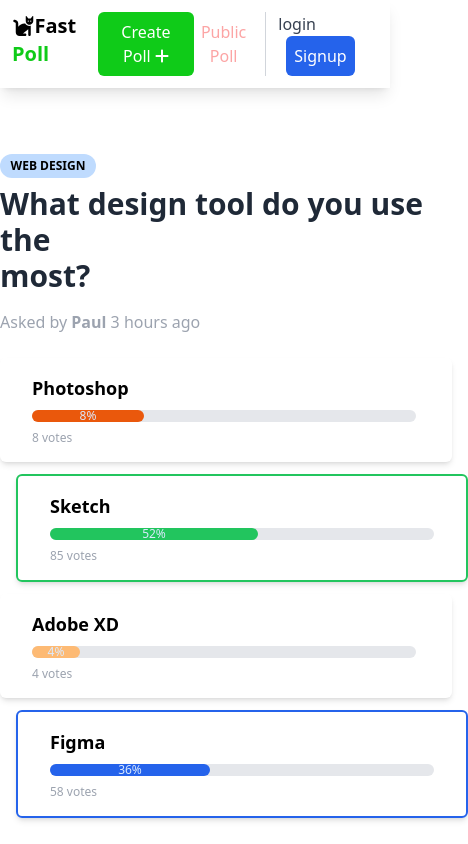
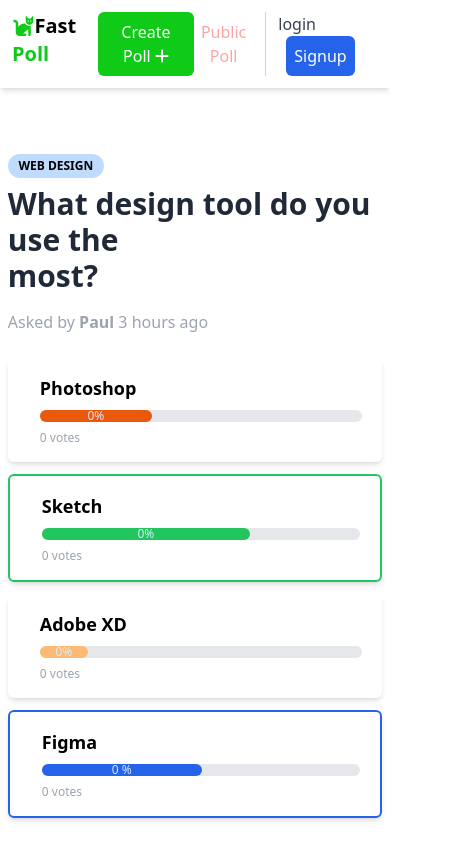
Before and after one commit to Paulhakeem/vote-app, a Vue app: page / in a window 390 px wide. Shown: the top 844 px of the page, 468 px wide, since content can reach past the window. Built offline with nearby package versions, Linux system fonts and the light colour scheme.

Commit message:
Making it responsive

```diff
--- a/src/assets/main.css
+++ b/src/assets/main.css
@@ -1,3 +1,13 @@
 @tailwind base;
 @tailwind components;
 @tailwind utilities;
+
+
+@media screen and (max-width: 500px) {
+    .vote {
+       width: 96%;
+    }
+    .bar {
+        width: 94%;
+    }
+}
--- a/src/components/Body.vue
+++ b/src/components/Body.vue
@@ -1,7 +1,52 @@
-<script setup></script>
+<script setup>
+import { ref } from 'vue';
+
+
+    const percentage = ref(0);
+    const votes = ref(0);
+    const progress = ref(0);
+
+    const percentage1 = ref(0);
+    const votes1 = ref(0);
+    const progress1 = ref(0);
+
+    const percentage2 = ref(0);
+    const votes2 = ref(0);
+    const progress2 = ref(0);
+
+    const percentage3 = ref(0);
+    const votes3 = ref(0);
+    const progress3 = ref(0);
+
+    const increment = () => {
+      percentage.value += 5
+      votes.value += 1
+      progress.value += 10
+    }
+
+    const increment1 = () => {
+      percentage1.value += 5
+      votes1.value += 1
+      progress1.value += 10
+    }
+
+    const increment2 = () => {
+      percentage2.value += 5
+      votes2.value += 1
+      progress2.value += 10
+    }
+
+    const increment3 = () => {
+      percentage3.value += 5
+      votes3.value += 1
+      progress3.value += 10
+    }
+
+
+</script>
 <template>
-    <section class=" flex flex-wrap my-6 justify-evenly">
-        <div class="pt-10">
+    <section class=" flex flex-wrap my-6 justify-evenly ">
+        <div class="vote pt-10">
          <button class="bg-blue-200 rounded-full w-24 h-6 pb-1 uppercase text-xs font-semibold p-1">
         web design
         </button>
@@ -13,40 +58,48 @@
         <span class="font-bold">Paul</span> 3 hours ago</p>
 
 
-        <div class="shadow-md p-4 w-full mb-3 cursor-pointer rounded-md">
+        <div @click="increment"
+            class="shadow-md p-4 w-full mb-3 cursor-pointer rounded-md">
             <h3 class="pl-4 text-lg font-bold">Photoshop</h3>
-            <div class="w-96 bg-gray-200 rounded-full mt-2 ml-4">
-             <div class="bg-orange-600 text-xs font-medium
-             text-blue-100 text-center leading-none rounded-full w-28"> 8%</div>
+            <div class="bar w-96 bg-gray-200 rounded-full mt-2 ml-4">
+             <div :value="progress" :max="100"
+             class="bg-orange-600 text-xs font-medium
+             text-blue-100 text-center leading-none rounded-full w-28">{{ percentage }}%</div>
              </div>
-              <p class="pt-2 text-xs text-gray-400 pl-4">8 votes</p>
+              <p class="pt-2 text-xs text-gray-400 pl-4">{{ votes }} votes</p>
         </div>
 
-        <div class="shadow-md p-4 w-full mb-3 border-2 border-green-500 rounded-md ml-4 cursor-pointer">
+        <div @click="increment1"
+        class="shadow-md p-4 w-full mb-3 border-2 border-green-500 rounded-md cursor-pointer">
             <h3 class="pl-4 text-lg font-bold">Sketch</h3>
-            <div class="w-96 bg-gray-200 rounded-full mt-2 ml-4">
-             <div class="bg-green-500 text-xs font-medium
-             text-blue-100 text-center leading-none rounded-full w-52">52%</div>
+            <div class="bar w-96 bg-gray-200 rounded-full mt-2 ml-4">
+             <div :value="progress1" :max="100"
+              class="bg-green-500 text-xs font-medium
+             text-blue-100 text-center leading-none rounded-full w-52">{{ percentage1 }}%</div>
              </div>
-              <p class="pt-2 text-xs text-gray-400 pl-4">85 votes</p>
+              <p class="pt-2 text-xs text-gray-400 pl-4">{{ votes1 }} votes</p>
         </div>
 
-        <div class="shadow-md p-4 w-full mb-3 cursor-pointer rounded-md">
+        <div @click="increment2"
+        class="shadow-md p-4 w-full mb-3 cursor-pointer rounded-md">
             <h3 class="pl-4 text-lg font-bold">Adobe XD</h3>
-            <div class="w-96 bg-gray-200 rounded-full mt-2 ml-4">
-             <div class="bg-orange-300 text-xs font-medium
-             text-blue-100 text-center leading-none rounded-full w-12"> 4%</div>
+            <div class="bar w-96 bg-gray-200 rounded-full mt-2 ml-4">
+             <div :value="progress2" :max="100"
+             class="bg-orange-300 text-xs font-medium
+             text-blue-100 text-center leading-none rounded-full w-12"> {{ percentage2 }}%</div>
              </div>
-              <p class="pt-2 text-xs text-gray-400 pl-4">4 votes</p>
+              <p class="pt-2 text-xs text-gray-400 pl-4">{{ votes2 }} votes</p>
         </div>
 
-        <div class="shadow-md p-4 w-full mb-3 cursor-pointer rounded-md ml-4 border-2 border-blue-600">
+        <div @click="increment3"
+        class="shadow-md p-4 w-full mb-3 cursor-pointer rounded-md border-2 border-blue-600">
             <h3 class="pl-4 text-lg font-bold">Figma</h3>
-            <div class="w-96 bg-gray-200 rounded-full mt-2 ml-4">
-             <div class="bg-blue-600 text-xs font-medium
-             text-blue-100 text-center leading-none rounded-full w-40"> 36%</div>
+            <div class=" bar w-96 bg-gray-200 rounded-full mt-2 ml-4">
+             <div :value="progress3" :max="100"
+              class="bg-blue-600 text-xs font-medium
+             text-blue-100 text-center leading-none rounded-full w-40">{{ percentage3 }} %</div>
              </div>
-              <p class="pt-2 text-xs text-gray-400 pl-4">58 votes</p>
+              <p class="pt-2 text-xs text-gray-400 pl-4">{{ votes3 }} votes</p>
         </div>
 
         </div>
@@ -65,20 +118,20 @@
 
             <div class="shadow-md mt-6 p-6 h-40">
                 <p class="text-gray-400 text-xm">Share</p>
-                <div class="pt-2 flex gap-2">
+                <div class="pt-2 flex gap-2 cursor-pointer">
                     <font-awesome-icon :icon="['fab', 'x-twitter']" class="text-blue-600"/>
                     <p class="text-blue-500 text-sm font-bold">Twitter</p>
                 </div>
-                <div class="pt-2 flex gap-2">
+                <div class="pt-2 flex gap-2 cursor-pointer">
                     <font-awesome-icon :icon="['fab', 'facebook-f']" class="text-blue-900"/>
                     <p class="text-blue-900 text-sm font-bold">Facebook</p>
                 </div >
-                <div class="pt-2 flex gap-2">
+                <div class="pt-2 flex gap-2 cursor-pointer">
                     <font-awesome-icon :icon="['fas', 'link']" class="text-red-600"/>
                     <p class="text-red-600 text-sm font-semibold tracking-wider">Copy Link</p>
                 </div>
             </div>
-            <button class="border-2 border-gray-300 p-2 mt-4 float-right text-gray-400">
+            <button class="border-2 border-gray-300 p-2 mt-4 float-right text-gray-400 cursor-pointer">
                 Report Abuse
             </button>
         </div>
--- a/src/views/HomeView.vue
+++ b/src/views/HomeView.vue
@@ -3,9 +3,9 @@
 </script>
 
 <template>
-    <header class="flex itmes-center justify-between p-3 shadow-lg">
+    <header class="flex itmes-center justify-between p-3 shadow-md">
     <h1 class="text-xl font-semibold">
-      <font-awesome-icon :icon="['fas', 'cat']" />Fast
+      <font-awesome-icon :icon="['fas', 'cat']" class="text-[#0FCB18]"/>Fast
       <span class="text-[#0FCB18]">Poll</span>
     </h1>
 
--- a/tailwind.config.js
+++ b/tailwind.config.js
@@ -5,6 +5,14 @@
     "./src/**/*.{vue,js,ts,jsx,tsx}",
   ],
   theme: {
+    screens: {
+      'sm': '640px',
+      'md': '768px',
+      'lg': '1024px',
+      'xl': '1280px',
+      '2xl': '1536px',
+    },
+
     extend: {},
   },
   plugins: [],
```
Also changed, not shown: src/assets/bg.jpg (added).
